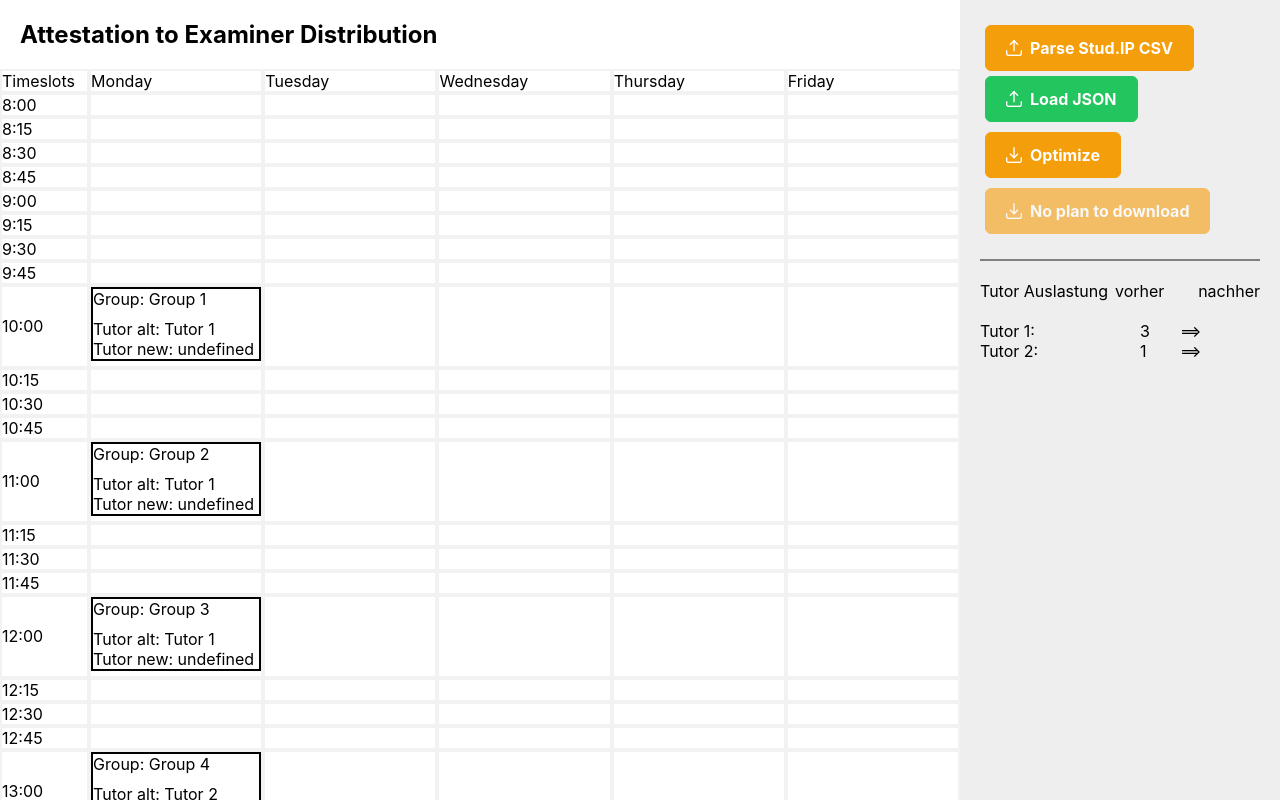
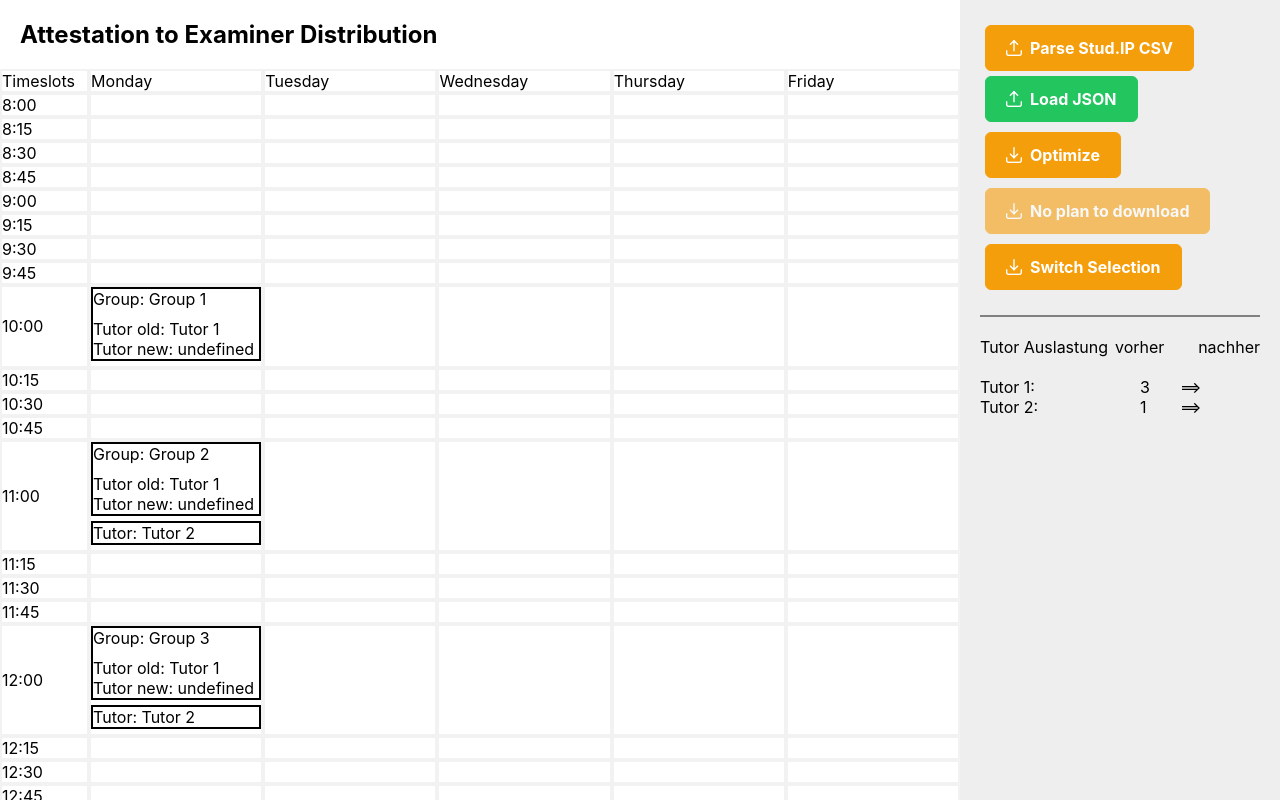
Before and after one commit to FireboltCasters/AttestationToExaminerDistribution, a React (Create React App) app: page / in a window 1280 px wide. Shown: the top 800 px of the page. Built offline with nearby package versions, Linux system fonts and the light colour scheme.

Commit message:
Added possibility to switch slots

```diff
--- a/src/ignoreCoverage/flow/AttestationToExaminerDistribution.tsx
+++ b/src/ignoreCoverage/flow/AttestationToExaminerDistribution.tsx
@@ -20,9 +20,8 @@ export const AttestationToExaminerDistribution : FunctionComponent = (props) =>
     const [oldPlan, setOldPlan] = useState(ExampleCSVContent.getExampleParsedJSON());
     const [newPlan, setNewPlan] = useState(null);
 
-    console.log("oldPlan");
-    console.log(oldPlan);
-
+    const [selectedSlotFirst, setSelectedSlotFirst] = useState(null);
+    const [selectedSlotSecond, setSelectedSlotSecond] = useState(null);
 
     async function sleep(milliseconds: number) {
         return new Promise(resolve => setTimeout(resolve, milliseconds));
@@ -38,22 +37,185 @@ export const AttestationToExaminerDistribution : FunctionComponent = (props) =>
         document.title = "Attestation to Examiner Distribution";
     }, [])
 
+    function handleSelect(slotToSave: any, isSelectedAtFirst: boolean, isSelectedAtSecond: boolean){
+        if(selectedSlotFirst === null){
+            console.log("Save first slot");
+            console.log(slotToSave)
+            //@ts-ignore
+            setSelectedSlotFirst(slotToSave);
+            //@ts-ignore
+        } else if(selectedSlotSecond === null && !isSelectedAtFirst){
+            //@ts-ignore
+            setSelectedSlotSecond(slotToSave);
+        }
+        // @ts-ignore
+        if(isSelectedAtFirst){
+            //@ts-ignore
+            setSelectedSlotFirst(null);
+        }
+        // @ts-ignore
+        if(isSelectedAtSecond){
+            //@ts-ignore
+            setSelectedSlotSecond(null);
+        }
+    }
+
     function renderGroup(groupName: string, oldSelectedSlot: any, newSelectedSlot: any){
         let tutorChanged = false;
+        let useSelectedSlot = newSelectedSlot ? newSelectedSlot : oldSelectedSlot;
         if(newSelectedSlot?.tutor && newSelectedSlot.tutor !== oldSelectedSlot?.tutor){
             tutorChanged = true;
         }
 
         let borderColor = tutorChanged ? "rgb(255, 0, 0)" : "rgb(0, 0, 0)";
+        //@ts-ignore
+        let isSelectedAtFirst = selectedSlotFirst?.group === groupName;
+        //@ts-ignore
+        let isSelectedAtSecond = selectedSlotSecond?.group === groupName;
+        let isSelected = isSelectedAtFirst || isSelectedAtSecond;
+
+        if(isSelected){
+            borderColor = "rgb(0, 255, 0)";
+        }
+
+        let slotToSave = {
+            tutor: useSelectedSlot?.tutor,
+            time: useSelectedSlot?.time,
+            day: useSelectedSlot?.day,
+            group: groupName,
+        };
 
         return (
-            <div key={groupName} style={{border: '2px solid '+borderColor, marginBottom: 5}}>
+            <div key={groupName} style={{border: '2px solid '+borderColor, marginBottom: 5}} onClick={() => {
+                handleSelect(slotToSave, isSelectedAtFirst, isSelectedAtSecond);
+            }}>
                 <div>{"Group: "+groupName}</div>
                 <div style={{height: 10}}></div>
-                <div>{"Tutor alt: "+oldSelectedSlot?.tutor}</div>
+                <div>{"Tutor old: "+oldSelectedSlot?.tutor}</div>
                 <div>{"Tutor new: "+newSelectedSlot?.tutor}</div>
             </div>
         )
+    }
+
+
+    async function handleSwitchSelection(){
+        let usePlan = newPlan ? newPlan : oldPlan;
+        if(selectedSlotFirst && selectedSlotSecond){
+            // @ts-ignore
+            let isFirstSelectionAGroup = selectedSlotFirst?.group !== undefined;
+            // @ts-ignore
+            let isSecondSelectionAGroup = selectedSlotSecond?.group !== undefined;
+            if(isFirstSelectionAGroup || isSecondSelectionAGroup){
+                if(isFirstSelectionAGroup){
+                    // @ts-ignore
+                    usePlan.groups[selectedSlotFirst?.group].selectedSlot.tutor = selectedSlotSecond?.tutor;
+                    // @ts-ignore
+                    usePlan.groups[selectedSlotFirst?.group].selectedSlot.time = selectedSlotSecond?.time;
+                    // @ts-ignore
+                    usePlan.groups[selectedSlotFirst?.group].selectedSlot.day = selectedSlotSecond?.day;
+                } else {
+                    // @ts-ignore
+                    usePlan.groups[selectedSlotSecond?.group].selectedSlot.tutor = selectedSlotFirst?.tutor;
+                    // @ts-ignore
+                    usePlan.groups[selectedSlotSecond?.group].selectedSlot.time = selectedSlotFirst?.time;
+                    // @ts-ignore
+                    usePlan.groups[selectedSlotSecond?.group].selectedSlot.day = selectedSlotFirst?.day;
+                }
+
+                if(isSecondSelectionAGroup){
+                    // @ts-ignore
+                    usePlan.groups[selectedSlotSecond?.group].selectedSlot.tutor = selectedSlotFirst?.tutor;
+                    // @ts-ignore
+                    usePlan.groups[selectedSlotSecond?.group].selectedSlot.time = selectedSlotFirst?.time;
+                    // @ts-ignore
+                    usePlan.groups[selectedSlotSecond?.group].selectedSlot.day = selectedSlotFirst?.day;
+                } else {
+                    // @ts-ignore
+                    usePlan.groups[selectedSlotFirst?.group].selectedSlot.tutor = selectedSlotSecond?.tutor;
+                    // @ts-ignore
+                    usePlan.groups[selectedSlotFirst?.group].selectedSlot.time = selectedSlotSecond?.time;
+                    // @ts-ignore
+                    usePlan.groups[selectedSlotFirst?.group].selectedSlot.day = selectedSlotSecond?.day;
+                }
+
+                //@ts-ignore
+                setNewPlan(usePlan);
+                //@ts-ignore
+                setSelectedSlotFirst(null);
+                //@ts-ignore
+                setSelectedSlotSecond(null);
+            } else {
+                try{
+                    //@ts-ignore
+                    toast.current.show({severity: 'error', summary: 'Error', detail: 'Select atleast one group', life: 3000});
+                } catch (e) {
+                    console.log(e);
+                }
+            }
+        }
+    }
+
+    function renderEmptyTutor(tutor: string, day: string, time: string){
+        let slotToSave = {
+            tutor: tutor,
+            time: time,
+            day: day,
+            group: undefined,
+        };
+
+        //@ts-ignore
+        let isSelectedAtFirst = (selectedSlotFirst?.tutor === tutor && selectedSlotFirst?.day === day && selectedSlotFirst?.time === time);
+        //@ts-ignore
+        let isSelectedAtSecond = (selectedSlotSecond?.tutor === tutor && selectedSlotSecond?.day === day && selectedSlotSecond?.time === time);
+        let isSelected = isSelectedAtFirst || isSelectedAtSecond;
+
+        let backgroundColor = isSelected ? "rgb(0, 255, 0)" : "rgb(0, 0, 0)";
+
+        return (
+            <div key={tutor} style={{border: '2px solid '+backgroundColor, marginBottom: 5}} onClick={() => {
+                handleSelect(slotToSave, isSelectedAtFirst, isSelectedAtSecond);
+            }}>
+                <div>{"Tutor: "+tutor}</div>
+            </div>
+        )
+    }
+
+    function renderEmptySlotsOfTutors(day: string, time: string){
+        // @ts-ignore
+        let usePlan = !!newPlan ? newPlan : oldPlan;
+
+        let emptyTutorSlots = [];
+        let tutors = Object.keys(usePlan?.tutors || {});
+        for(let tutor of tutors){
+            let slotsByDayAndTimeForTutorDict = usePlan?.tutors?.[tutor];
+            let slotsForDayDict = slotsByDayAndTimeForTutorDict?.[day];
+            if(slotsForDayDict){
+                let slotForTime = slotsForDayDict?.[time];
+                if(slotForTime){
+//                    console.log("Tutor "+tutor+" has slot for day "+day+" and time "+time);
+  //                  console.log(slotsForDayDict)
+                    let slotUsed = false;
+                    let groups = usePlan?.groups || {};
+                    let groupNames = Object.keys(groups);
+                    for(let groupName of groupNames){
+                        let group = groups?.[groupName];
+                        let selectedSlot = group?.selectedSlot;
+    //                    console.log("selectedSlot for group "+groupName);
+      //                  console.log(selectedSlot);
+                        if(selectedSlot?.tutor === tutor && selectedSlot?.day === day && selectedSlot?.time === time){
+                            slotUsed = true;
+                        }
+                    }
+
+                    if(!slotUsed){
+                        emptyTutorSlots.push(renderEmptyTutor(tutor, day, time));
+                    }
+                }
+            }
+        }
+
+        // @ts-ignore
+        return emptyTutorSlots;
     }
 
     function renderWeekday(day: string, time: string){
@@ -78,10 +240,17 @@ export const AttestationToExaminerDistribution : FunctionComponent = (props) =>
                     let groupName = oldGroupNames[i];
                     let oldSelectedSlot = oldGroups?.[groupName]?.selectedSlot;
                     let newSelectedSlot = newGroups?.[groupName]?.selectedSlot;
-                    if (oldSelectedSlot && oldSelectedSlot.day === day && oldSelectedSlot.time === time) {
+                    let useSelectedSlot = !!newSelectedSlot ? newSelectedSlot : oldSelectedSlot;
+
+                    if (useSelectedSlot.day === day && useSelectedSlot.time === time) {
                         renderedGroups.push(renderGroup(groupName, oldSelectedSlot, newSelectedSlot));
                     }
                 }
+                let emptySlotsOfTutors = renderEmptySlotsOfTutors(day, time);
+                for(let i=0; i<emptySlotsOfTutors.length; i++){
+                    renderedGroups.push(emptySlotsOfTutors[i]);
+                }
+
                 renderedContent = renderedGroups;
             }
 
@@ -111,6 +280,10 @@ export const AttestationToExaminerDistribution : FunctionComponent = (props) =>
         let timeslots = getTimeslots();
         let timeslotFlex = 1;
         let renderedTimeslots = [];
+
+        let usePlan = !!newPlan ? newPlan : oldPlan;
+        console.log(usePlan);
+
         renderedTimeslots.push(
             <div key={"header"} style={{borderWidth: 2, borderColor: "black", flexDirection: "row", display: "flex", width: "100%", flex: 1, backgroundColor: "green"}}>
                 <div key={"Test"} style={{border: '2px solid rgba(0, 0, 0, 0.05)', flexGrow: 1, flex: timeslotFlex, backgroundColor: "white", alignContent: "center"}}>
@@ -161,7 +334,7 @@ export const AttestationToExaminerDistribution : FunctionComponent = (props) =>
     }
 
     return (
-            <ReactFlowProvider key={reloadNumber+1+""}>
+            <ReactFlowProvider >
                 <Toast ref={toast}></Toast>
                 <div style={{width: "100%", height: "100vh"}}>
                         <div style={{display: "flex", flexDirection: "row", height: "100%"}}>
@@ -169,7 +342,7 @@ export const AttestationToExaminerDistribution : FunctionComponent = (props) =>
                                 {renderPlan()}
                             </div>
                             <div style={{display: "flex", flex: 1, flexDirection: "column", backgroundColor: "#EEEEEE"}}>
-                                <MyToolbar newPlan={newPlan} setNewPlan={setNewPlan} setOldPlan={setOldPlan} oldPlan={oldPlan} setReloadNumber={setReloadNumber} reloadNumber={reloadNumber} />
+                                <MyToolbar handleSwitchSelection={handleSwitchSelection} newPlan={newPlan} setNewPlan={setNewPlan} setOldPlan={setOldPlan} oldPlan={oldPlan} setReloadNumber={setReloadNumber} reloadNumber={reloadNumber} />
                             </div>
                         </div>
                 </div>
--- a/src/ignoreCoverage/flow/MyToolbar.tsx
+++ b/src/ignoreCoverage/flow/MyToolbar.tsx
@@ -11,6 +11,7 @@ import jsgraphs from "js-graph-algorithms";
 console.log(jsgraphs);
 
 export interface AppState{
+    handleSwitchSelection: any,
     newPlan: any,
     setNewPlan: any,
     setOldPlan: any;
@@ -18,7 +19,7 @@ export interface AppState{
     setReloadNumber?: any,
     reloadNumber?: any
 }
-export const MyToolbar: FunctionComponent<AppState> = ({setOldPlan, oldPlan, setReloadNumber, newPlan, setNewPlan, reloadNumber, ...props}) => {
+export const MyToolbar: FunctionComponent<AppState> = ({handleSwitchSelection, setOldPlan, oldPlan, setReloadNumber, newPlan, setNewPlan, reloadNumber, ...props}) => {
 
     function parseStudipCSVToJSON(event: any){
         console.log("parseStudipCSVToJSON");
@@ -33,7 +34,7 @@ export const MyToolbar: FunctionComponent<AppState> = ({setOldPlan, oldPlan, set
             let json = await ParseStudIPCSVToJSON.parseStudIPCSVToJSON(content);
             DownloadHelper.downloadTextAsFiletile(JSON.stringify(json, null, 2), "parsedStudip.json")
             setOldPlan(json);
-            setReloadNumber(reloadNumber + 1);
+            //setReloadNumber(reloadNumber + 1);
         });
         reader.readAsText(file);
     }
@@ -47,7 +48,7 @@ export const MyToolbar: FunctionComponent<AppState> = ({setOldPlan, oldPlan, set
             console.log(content);
             let json = JSON.parse(content);
             setOldPlan(json);
-            setReloadNumber(reloadNumber + 1);
+            //setReloadNumber(reloadNumber + 1);
         });
         reader.readAsText(file);
     }
@@ -72,8 +73,11 @@ export const MyToolbar: FunctionComponent<AppState> = ({setOldPlan, oldPlan, set
         console.log("handleOptimize");
         console.log(oldPlan);
         let optimizedPlan = GraphHelper.getOptimizedDistribution(oldPlan);
+        console.log("optimizedPlan");
+        console.log(optimizedPlan);
+
         setNewPlan(optimizedPlan);
-        setReloadNumber(reloadNumber+1)
+        //setReloadNumber(reloadNumber+1)
     }
 
     function renderOptimizeButton(){
@@ -140,6 +144,7 @@ export const MyToolbar: FunctionComponent<AppState> = ({setOldPlan, oldPlan, set
             <FileUpload auto chooseOptions={uploadOptions} accept="application/CSV" mode="basic" name="demo[]" url="./upload" className="p-button-success" customUpload uploadHandler={(event) => {handleImport(event)}} style={{margin: 5}} />
             {renderOptimizeButton()}
             {renderDownloadButton()}
+            <Button label="Switch Selection" icon="pi pi-download" className="p-button-warning" style={{margin: 5}} onClick={() => {handleSwitchSelection()}} />
             <div style={{width: "100%", height: 2, backgroundColor: "gray", marginTop: 20, marginBottom: 20}}></div>
             <div key={"info"} style={{flexDirection: "row", display: "flex", paddingBottom: 20}}>
                 <div key={"Tutor Auslastung"} style={{flexGrow: 1, flex: 4}}>{"Tutor Auslastung"}</div>
```
Also changed, not shown: 1 other file (tests, documents, lock files or other folders).
